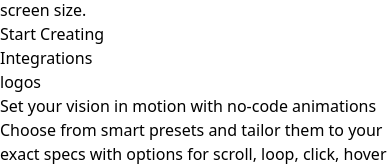
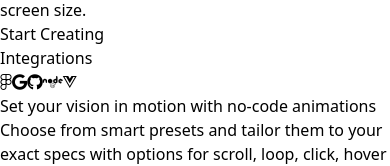
Before and after one commit to krish203na/wix_Studio, a React (Vite) app: page / in a window 390 px wide. Shown: the part 549-715 px from the top of the page. Built offline with nearby package versions, Linux system fonts and the light colour scheme; some icons are missing.

Commit message:
ready for publish

```diff
--- a/src/App.jsx
+++ b/src/App.jsx
@@ -33,7 +33,7 @@ function App() {
     <>
       <div
         id="mainContainer"
-        className="bg-fixed h-full w-full box-border bg-gradient-to-b from-indigo-300 from-20% via-blue-800 via-50% to-black to-70% overflow-hidden"
+        className="aspect-auto bg-fixed h-full w-full box-border bg-gradient-to-b from-indigo-300 from-20% via-blue-800 via-50% to-black to-70% overflow-hidden"
       >
         <Navbar />
         <HeroSection />
--- a/src/component/BlowingSection/BlowingSection.jsx
+++ b/src/component/BlowingSection/BlowingSection.jsx
@@ -161,7 +161,7 @@ const BlowingSection = () => {
           scrollTrigger: {
             trigger: "#blow",
             scrub: true,
-            markers: true,
+            // markers: true,
             start: "top top",
             end: "=+400 top",
             pin: true,
@@ -336,7 +336,7 @@ const BlowingSection = () => {
           {/* // className="absolute flex justify-center w-[100vw] left-0 top-[10vh]" */}
           <h1
             id="blowingHeading1"
-            className="md:text-[3vw] md:my-[30px] lg:absolute lg:w-[60vw] md:w-full md:my-[3vh] m-auto lg:inline text-center transition duration-100"
+            className="md:text-[3vw] text-[7vw] leading-tight lg:absolute lg:w-[60vw] md:w-[full] w-[90%] md:my-[3vh] my-[4vh] m-auto lg:inline text-center transition duration-100"
           >
             The web creation platform built for agencies
           </h1>
@@ -356,13 +356,13 @@ const BlowingSection = () => {
           {/* <div id="blowinghero" className="flex items-center h-full opacity-1"> */}
           <div
             id="left"
-            className="lg:w-[30vw] lg:h-[80%] lg:mt-[0vh] md:-mt-[10vh] flex lg:flex-col justify-between "
+            className="lg:w-[30vw] lg:h-[80%] lg:mt-[0vh] md:-mt-[10vh] flex lg:flex-col flex-col justify-between "
           >
             <div id="leftUpper" className="w-full">
-              <h1 className="lg:text-[2.3vw] md:text-[3.5vw] leading-tight pl-[4vw] pr-[2vw] py-[4vh]">
+              <h1 className="lg:text-[2.3vw] md:text-[3.5vw] text-[3vh] leading-tight pl-[4vw] pr-[2vw] md:py-[4vh] py-[2vh]">
                 Focus on design–everything scales automatically
               </h1>
-              <p className="lg:text-[1.3vw] md:text-[1.8vw] leading-tight pl-[4vw] pr-[3vw] py-[2vh]">
+              <p className="lg:text-[1.3vw] md:text-[1.8vw] text-[2.5vh] leading-tight pl-[4vw] pr-[3vw] py-[2vh]">
                 Create freely on canvas, including in pixels, with a responsive
                 editor that optimizes designs for every screen size.
               </p>
@@ -379,9 +379,13 @@ const BlowingSection = () => {
               </div>
               <div
                 id="leftDown2"
-                className="text-base pl-[4vw] pr-[3vw] py-[2vh]"
+                className="text-base flex justify-evenly text-[5vh] pl-[4vw] pr-[3vw] py-[2vh]"
               >
-                logos
+                <i className=" fa-brands fa-figma"></i>
+                <i className=" fa-brands fa-google"></i>
+                <i className=" fa-brands fa-github"></i>
+                <i className=" fa-brands fa-node"></i>
+                <i class="fa-brands fa-vuejs"></i>
               </div>
             </div>
           </div>
@@ -433,7 +437,6 @@ const BlowingSection = () => {
           ></video>
         </div>
       </section> */}
-
     </>
   );
 };
--- a/src/component/HorizontalScroll/HorizontalScroll.jsx
+++ b/src/component/HorizontalScroll/HorizontalScroll.jsx
@@ -24,8 +24,8 @@ const HorizontalScroll = () => {
       scrollTrigger: {
         trigger: "#horScroll",
         pin: true,
-        scrub: 1,
-        markers:true,
+        scrub: 2,
+        // markers:true,
         snap: 1 / (sections.length - 1),
         // base vertical scrolling on how wide the container is so it feels more natural.
         end: "+=2000",
--- a/src/component/fakeScrollSection/FakeScrollingSection.jsx
+++ b/src/component/fakeScrollSection/FakeScrollingSection.jsx
@@ -13,9 +13,9 @@ const FakeScrollingSection = () => {
         gsap.to("#stopdiv", {
           scrollTrigger: {
             trigger: "#stopdiv",
-            start: "top 72%",
+            start: "top 75%",
             end: "top top",
-            markers: true,
+            // markers: true,
             pin: true,
             scrub: true,
           },
@@ -26,7 +26,7 @@ const FakeScrollingSection = () => {
   return (
     <>
       <div  className="h-full">
-      <div id="stopdiv" className="flex lg:h-[25vh] h-[20vh] w-[100vw] absolute z-20">
+      <div id="stopdiv" className="flex lg:h-[25vh] h-[20vh] w-[98.7vw] absolute z-20">
         <div className="w-[75%] bg-[#deff00] pl-[5vw] flex items-center sticky bottom-0 z-20">
           <h1 className="text-black lg:text-[6vw] text-[5vh]">Start Creating</h1>
         </div>
```
